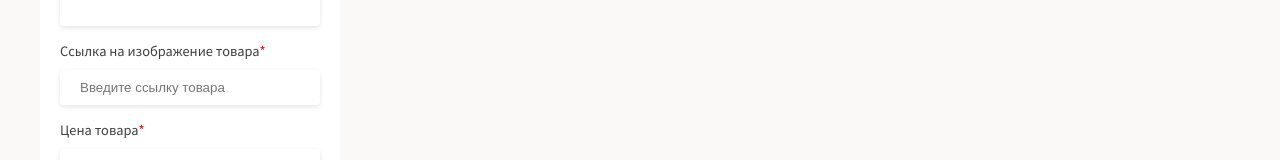
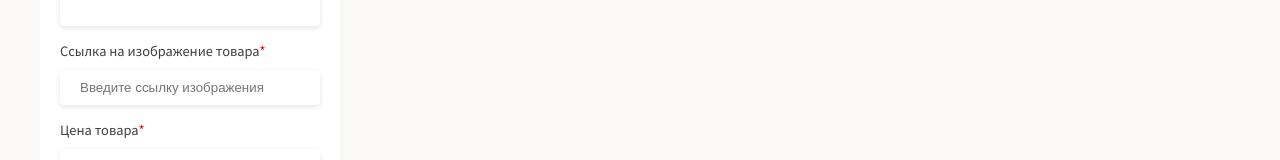
Before and after one commit to gureenkov56/showcase-vue, a Vue app: page /add-good in a window 1280 px wide. Shown: the part 384-544 px from the top of the page. Built offline with nearby package versions, Linux system fonts and the light colour scheme; no server answers.

Commit message:
Fix placeholder

```diff
--- a/src/views/AddGoodView.vue
+++ b/src/views/AddGoodView.vue
@@ -28,7 +28,7 @@
                  :class="{'error' : errorInRequired.includes('linkToImg')}"
                  type="text"
                  id="linkToImg"
-                 placeholder="Введите ссылку товара"
+                 placeholder="Введите ссылку изображения"
           >
           <div v-show="errorInRequired.includes('linkToImg')"
                class="error-text">
```
